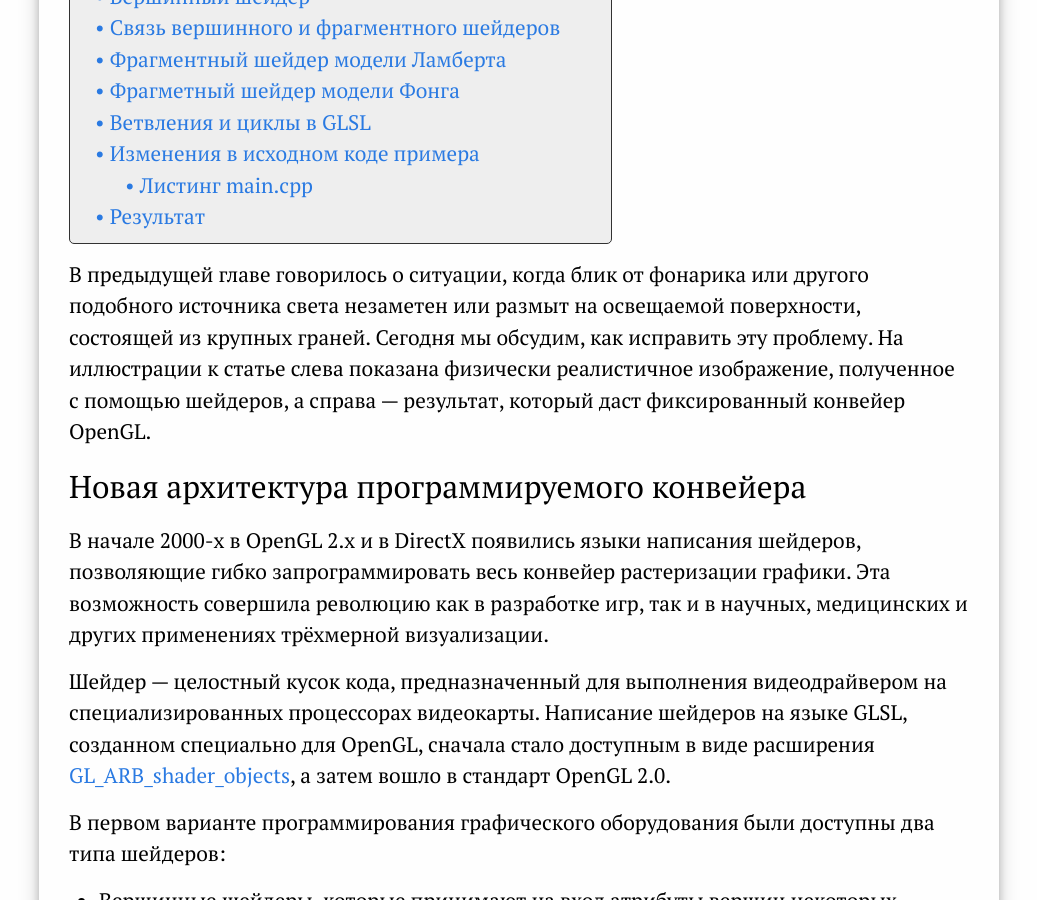
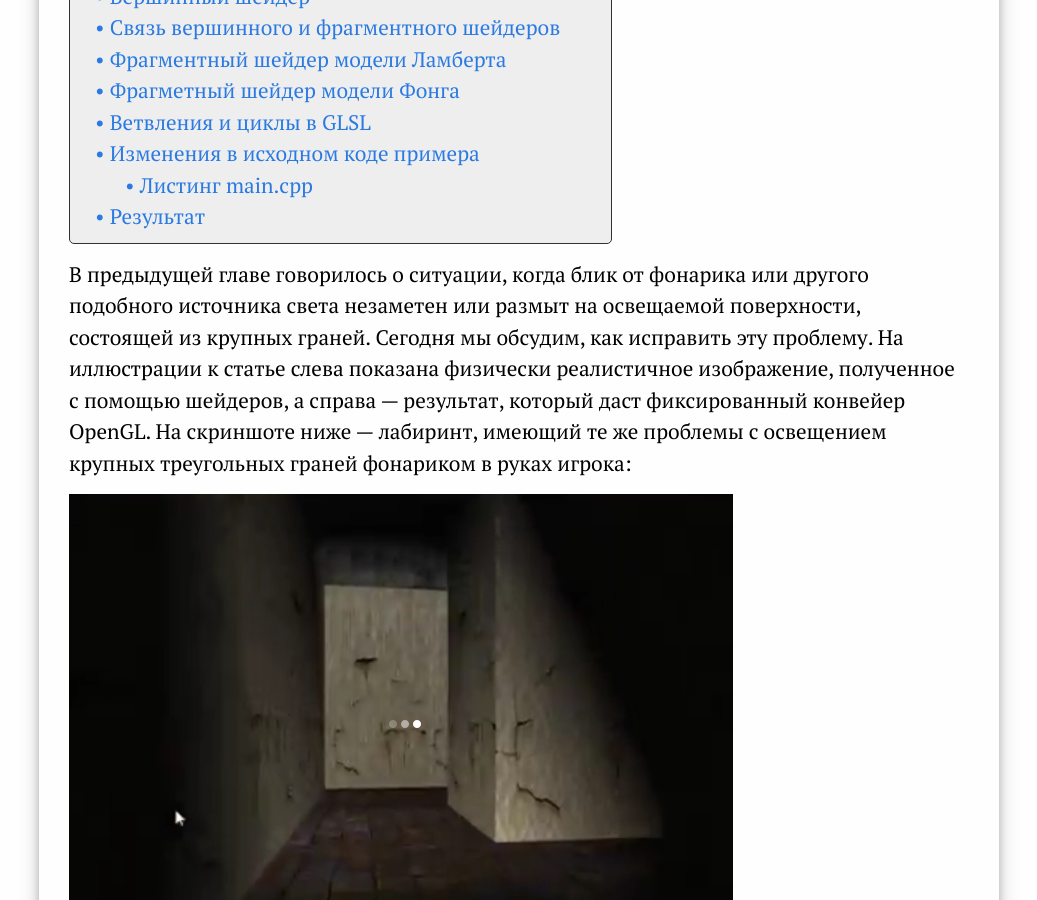
Before and after one commit to ps-group/ps-group.github.io, a Jekyll site: the page built from _opengl/lesson_13.md, in a window 1280 px wide and 900 px high, scrolled down 888 px. Shown: the whole window, without its empty margins (121-1158 px from the left). Built offline with Jekyll 4.4.1, drawn with Linux system fonts in a browser that asks for light colours; some of the changed text lies outside the part shown.

Commit message:
Добавил поддержку OpenGraph

```diff
--- a/_includes/head.html
+++ b/_includes/head.html
@@ -9,4 +9,6 @@
   <link rel="stylesheet" href="{{ "/css/main.css" | prepend: site.baseurl }}">
   <link rel="canonical" href="{{ page.url | replace:'index.html','' | prepend: site.baseurl | prepend: site.url }}">
   <link rel="alternate" type="application/rss+xml" title="{{ site.title | escape }}" href="{{ "/feed.xml" | prepend: site.baseurl | prepend: site.url }}">
+
+  {% include post_opengraph.html %}
 </head>
--- /dev/null
+++ b/_includes/post_opengraph.html
@@ -0,0 +1,7 @@
+{% if page.preview and page.subtitle %}
+<meta property="og:title" content="{{ page.title }}"/>
+<meta property="og:description" content="{{ page.subtitle }}"/>
+<meta property="og:image" content="{{ page.preview }}">
+<meta property="og:type" content="article"/>
+<meta property="og:url" content= "{{ page.url | prepend: site.baseurl | prepend: site.url }}" />
+{% endif %}
--- a/_opengl/lesson_13.md
+++ b/_opengl/lesson_13.md
@@ -1,10 +1,12 @@
 ---
-title: Плавное освещение
+title: Делаем плавное освещение
 preview: figures/lesson_13_intro.png
 subtitle: В стандартном конвейере OpenGL освещение крупных граней искажается. Мы посмотрим, как исправить эту проблему с помощью шейдеров.
 ---
 
-В предыдущей главе говорилось о ситуации, когда блик от фонарика или другого подобного источника света незаметен или размыт на освещаемой поверхности, состоящей из крупных граней. Сегодня мы обсудим, как исправить эту проблему. На иллюстрации к статье слева показана физически реалистичное изображение, полученное с помощью шейдеров, а справа &mdash; результат, который даст фиксированный конвейер OpenGL.
+В предыдущей главе говорилось о ситуации, когда блик от фонарика или другого подобного источника света незаметен или размыт на освещаемой поверхности, состоящей из крупных граней. Сегодня мы обсудим, как исправить эту проблему. На иллюстрации к статье слева показана физически реалистичное изображение, полученное с помощью шейдеров, а справа &mdash; результат, который даст фиксированный конвейер OpenGL. На скриншоте ниже &mdash; лабиринт, имеющий те же проблемы с освещением крупных треугольных граней фонариком в руках игрока:
+
+![Иллюстрация](figures/guround_interpolation.png)
 
 ## Новая архитектура программируемого конвейера
 
```
Also changed, not shown: _opengl/figures/guround_interpolation.png (added).
